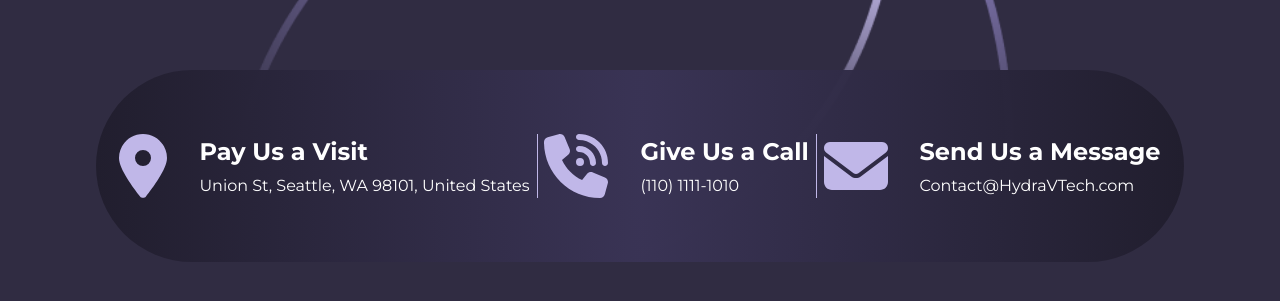
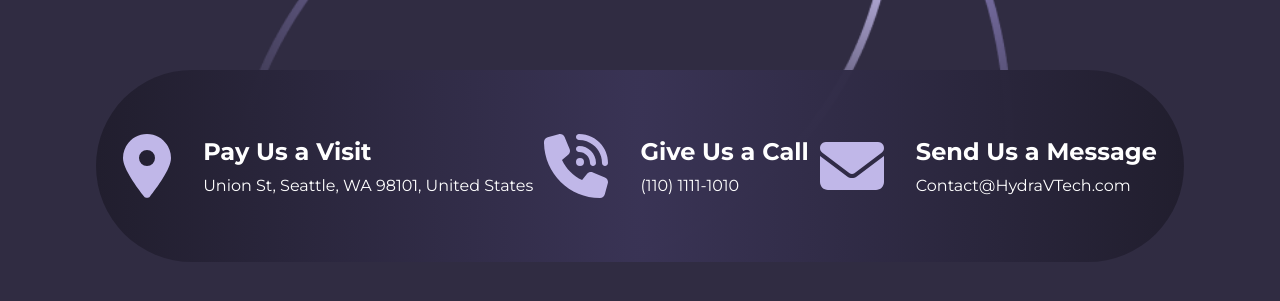
Before and after one commit to FrontEndDevo/VRUniverse-Landing-Page, a React (Vite) app: page / in a window 1280 px wide. Shown: the part 873-1174 px from the top of the page. Built offline with nearby package versions, Linux system fonts and the light colour scheme.

Commit message:
Render the contactUs array in Header component

```diff
--- a/src/components/Header/Header.jsx
+++ b/src/components/Header/Header.jsx
@@ -26,6 +26,16 @@
   },
 ];
 const Header = () => {
+  const contactInfo = contactUs.map((obj) => (
+    <div className={classes.content}>
+      <FontAwesomeIcon icon={obj.icon} />
+      <div className={classes.data}>
+        <h4>{obj.title}</h4>
+        <p>{obj.method}</p>
+      </div>
+    </div>
+  ));
+
   return (
     <header className={classes.header}>
       <div className={classes.VR}>
@@ -49,33 +59,7 @@
           <img src={header} alt="virtual reality" />
         </div>
       </div>
-      <div>
-        <div className={classes.info}>
-          <div className={classes.content}>
-            <FontAwesomeIcon icon={faLocationDot} />
-            <div className={classes.data}>
-              <h4>Pay Us a Visit</h4>
-              <p>Union St, Seattle, WA 98101, United States</p>
-            </div>
-          </div>
-          <span></span>
-          <div className={classes.content}>
-            <FontAwesomeIcon icon={faPhoneVolume} />
-            <div className={classes.data}>
-              <h4>Give Us a Call</h4>
-              <p>(110) 1111-1010</p>
-            </div>
-          </div>
-          <span></span>
-          <div className={classes.content}>
-            <FontAwesomeIcon icon={faEnvelope} />
-            <div className={classes.data}>
-              <h4>Send Us a Message</h4>
-              <p>Contact@HydraVTech.com</p>
-            </div>
-          </div>
-        </div>
-      </div>
+      <div className={classes.info}>{contactInfo}</div>
     </header>
   );
 };
```
